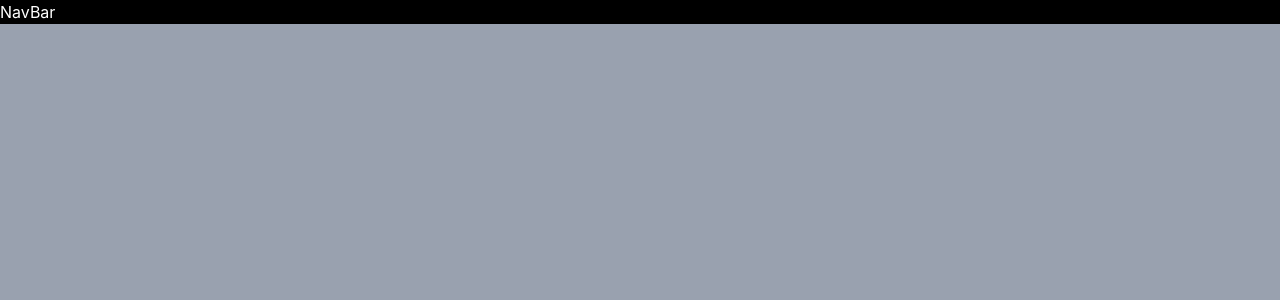
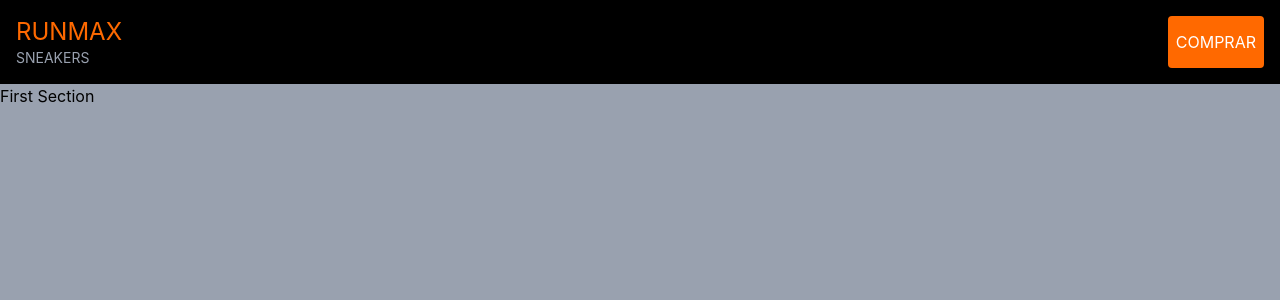
Before and after one commit to Augusto-logo/onebit-Ecommerce, a React (Vite) app: page / in a window 1280 px wide. Shown: the top 300 px of the page. Built offline with nearby package versions, Linux system fonts and the light colour scheme.

Commit message:
Add FirstSection component and update NavBar layout

```diff
--- a/src/App.tsx
+++ b/src/App.tsx
@@ -1,9 +1,11 @@
+import FirstSection from './components/FirstSection'
 import NavBar from './components/NavBar'
 function App() {
 
   return (
     <div className='h-screen w-screen bg-gray-400'>
       <NavBar />
+      <FirstSection />
     </div>
   )
 }
--- a/src/components/FirstSection.tsx
+++ b/src/components/FirstSection.tsx
@@ -0,0 +1,9 @@
+import React from 'react'
+
+export default function FirstSection() {
+  return (
+    <div>
+        <h1>First Section</h1>
+    </div>
+  )
+}
--- a/src/components/NavBar.tsx
+++ b/src/components/NavBar.tsx
@@ -2,8 +2,24 @@ import React from 'react'
 
 export default function NavBar() {
   return (
-    <div className='bg-background'>
-      <h1 className='text-white'>NavBar</h1>
+    <div>
+       <nav className="bg-black text-white p-4 flex justify-between">
+
+      <div>
+        <h1 className="text-orange-500 text-2xl">
+          RUNMAX
+        </h1>
+
+        <p className="text-gray-400 text-sm">
+          SNEAKERS
+        </p>
+      </div>
+
+      <button className="bg-orange-500 p-2 rounded">
+        COMPRAR
+      </button>
+
+    </nav>
     </div>
   )
 }
```
